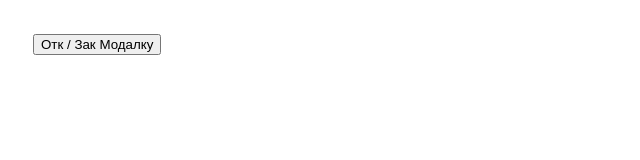
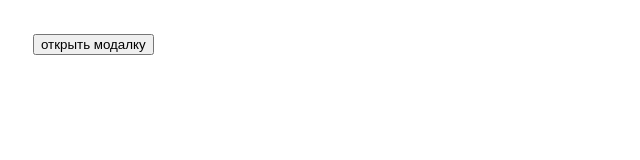
Before and after one commit to IvashkaVIP/Test-React, a React (Create React App) app: page / in a window 1280 px wide. Shown: the top 160 px of the page, without its empty margins (0-640 px from the left). Built offline with nearby package versions, Linux system fonts and the light colour scheme.

Commit message:
modalka add button's

```diff
--- a/src/components/App.jsx
+++ b/src/components/App.jsx
@@ -20,7 +20,7 @@ export class App extends Component {
         }}
       >
         <button type="button" onClick={this.toggleModal}>
-          Отк / Зак Модалку{' '}
+          открыть модалку
         </button>
         {showModal && (
           <Modal>
@@ -31,6 +31,9 @@ export class App extends Component {
               aperiam facilis. Cumque, qui in. Asperiores sequi possimus
               temporibus. Quas, error veritatis!
             </p>
+            <button type="button" onClick={this.toggleModal}>
+              закрыть модалку
+            </button>
           </Modal>
         )}
 
```
